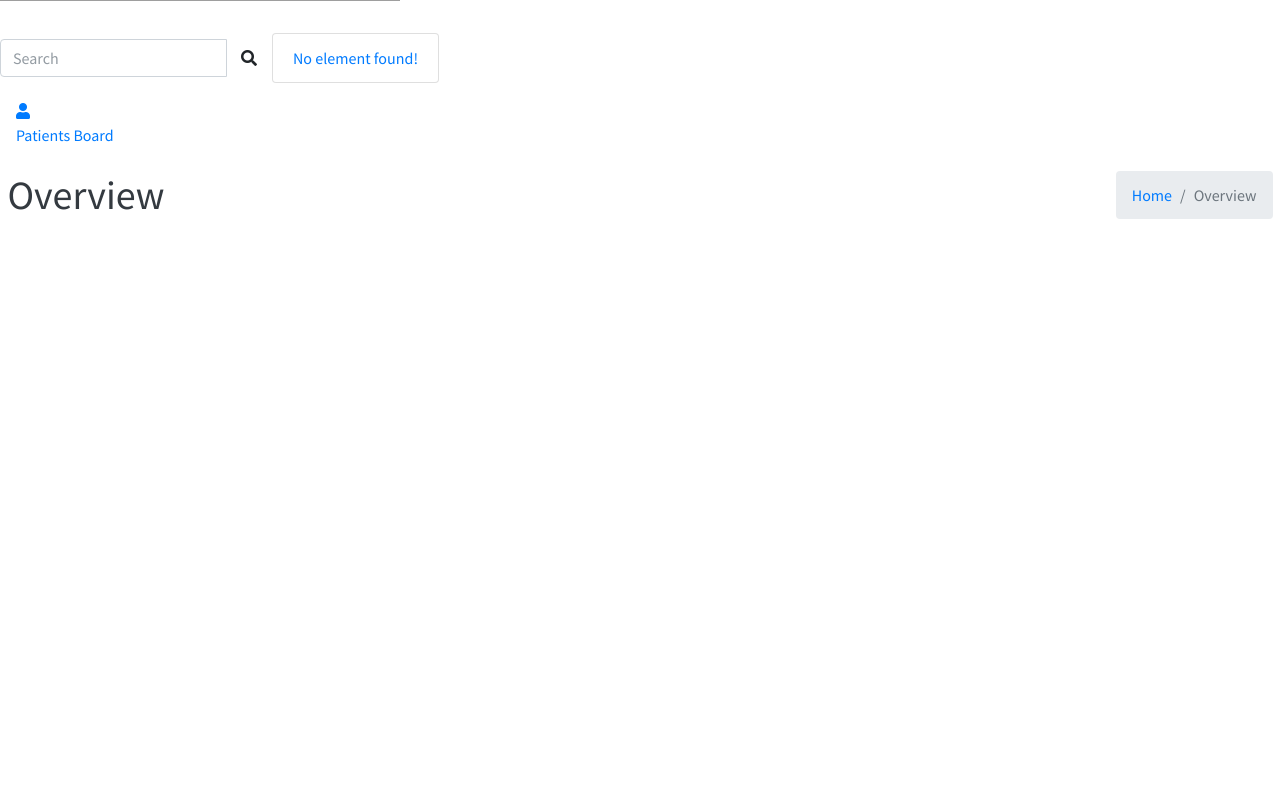
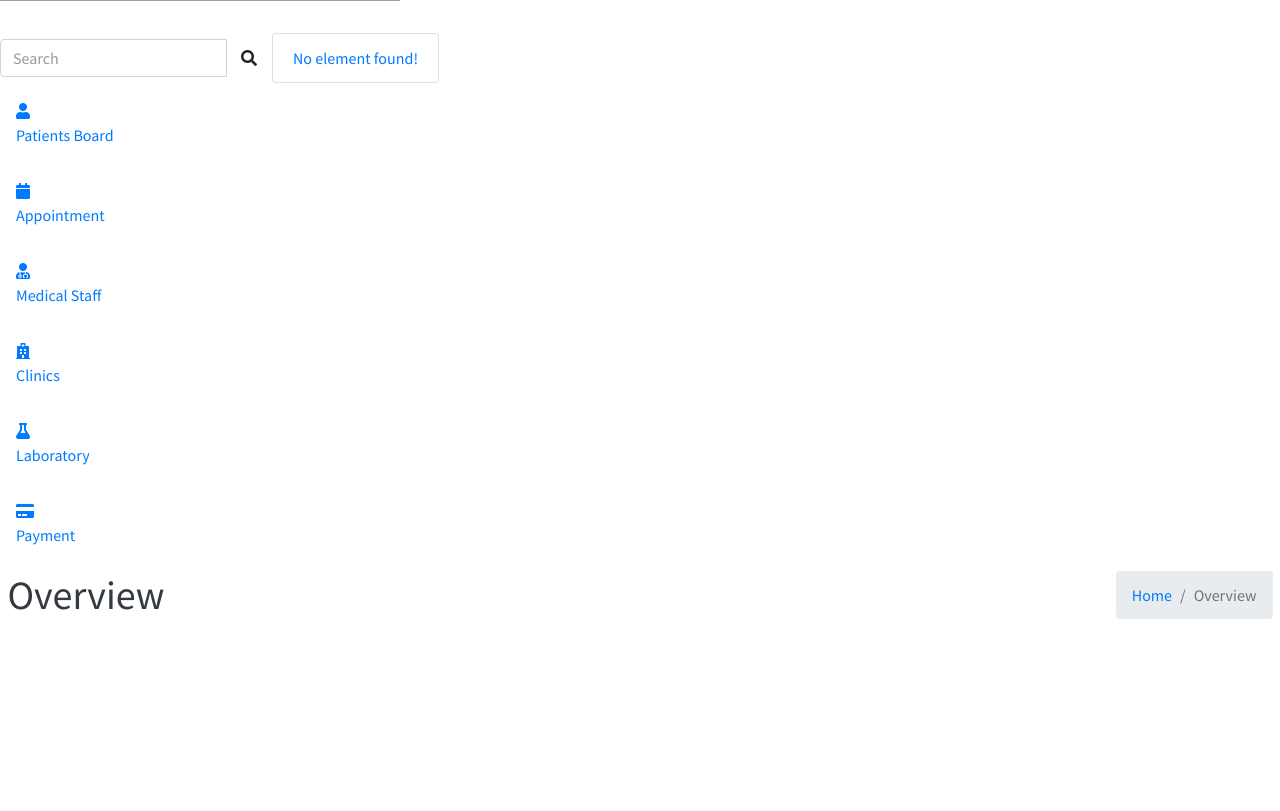
Before and after one commit to NikolaJo123/CS50-HMS, a Django app: page / in a window 1280 px wide. Shown: the part 671-1482 px from the top of the page. Run offline with Django 4.2, Linux system fonts and the light colour scheme; style sheets or scripts are compiled from the project's sources; some libraries are stand-ins or nearby versions; grey boxes are pictures that could not be loaded.

Commit message:
Added more navigation menus.

```diff
--- a/home/templates/sidebar.html
+++ b/home/templates/sidebar.html
@@ -16,7 +16,7 @@
                 <img src="{% static 'assets/img/user2-160x160.jpg' %}" class="img-circle elevation-2" alt="User Image">
             </div>
             <div class="info">
-                <a href="" class="d-block">
+                <a href="/profile" class="d-block">
                     {{ request.user.username }}
                 </a>
             </div>
@@ -45,6 +45,46 @@
                         </a>
                     </li>
                 </li>
+                <li class="nav-item has-treeview {% if 'index' in segment %} menu-open {% endif %}">
+                    <li class="nav-item">
+                        <a href="/appointment" class="nav-link ">
+                            <i class="far fas fa-calendar nav-icon"></i>
+                            <p>Appointment</p>
+                        </a>
+                    </li>
+                </li>
+                <li class="nav-item has-treeview {% if 'index' in segment %} menu-open {% endif %}">
+                    <li class="nav-item">
+                        <a href="/medicalstaff" class="nav-link ">
+                            <i class="far fas fa-user-md nav-icon"></i>
+                            <p>Medical Staff</p>
+                        </a>
+                    </li>
+                </li>
+                <li class="nav-item has-treeview {% if 'index' in segment %} menu-open {% endif %}">
+                    <li class="nav-item">
+                        <a href="/clinics" class="nav-link ">
+                            <i class="far fas fa-hospital nav-icon"></i>
+                            <p>Clinics</p>
+                        </a>
+                    </li>
+                </li>
+                <li class="nav-item has-treeview {% if 'index' in segment %} menu-open {% endif %}">
+                    <li class="nav-item">
+                        <a href="/lab" class="nav-link ">
+                            <i class="far fas fa-flask nav-icon"></i>
+                            <p>Laboratory</p>
+                        </a>
+                    </li>
+                </li>
+                <li class="nav-item has-treeview {% if 'index' in segment %} menu-open {% endif %}">
+                    <li class="nav-item">
+                        <a href="/payment" class="nav-link ">
+                            <i class="far fas fa-credit-card nav-icon"></i>
+                            <p>Payment</p>
+                        </a>
+                    </li>
+                </li>
             </ul>
         </nav>
         <!-- /.sidebar-menu -->
```
